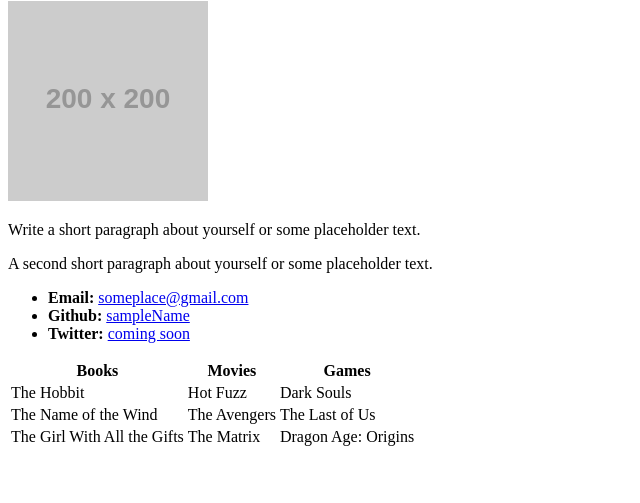
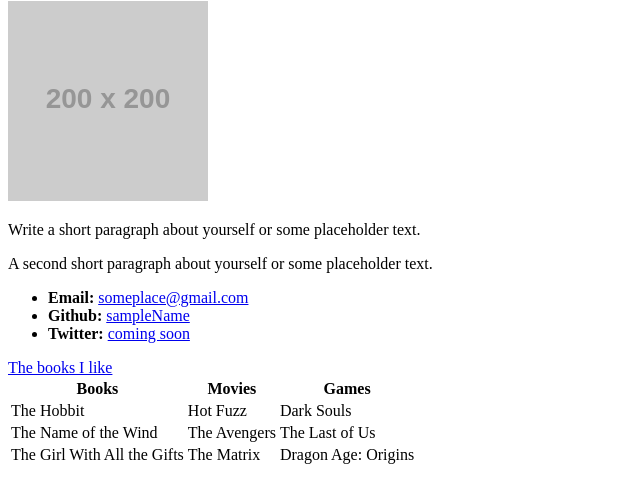
Before and after one commit to monroigr/MONROIGR.github.io, a plain HTML site: page index.html in a window 1280 px wide. Shown: the part 79-582 px from the top of the page, without its empty margins (0-640 px from the left). Drawn offline with Linux system fonts and the light colour scheme; placeholder pictures from the web are drawn by us.

Commit message:
Commit this thaaaaang

```diff
--- a/index.html
+++ b/index.html
@@ -19,7 +19,7 @@
     <li><strong>Github:</strong> <a href="#">sampleName</a></li>
     <li><strong>Twitter:</strong> <a href="#">coming soon</a></li>
   </ul>
-
+  <a href="mybooks.html">The books I like</a>
   <table>
     <tr>
       <th>Books</th>
```
Also changed, not shown: mybooks.html (added).
